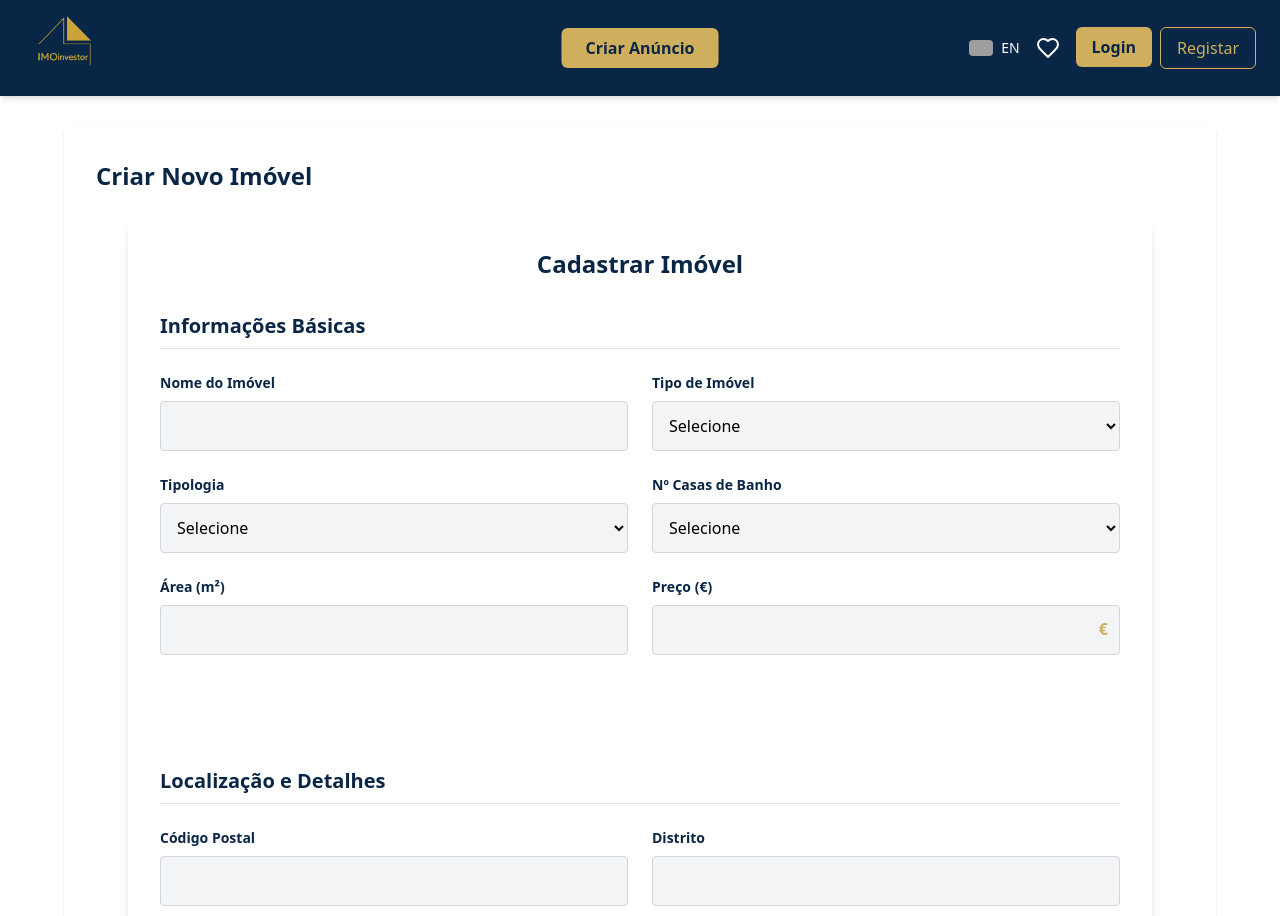
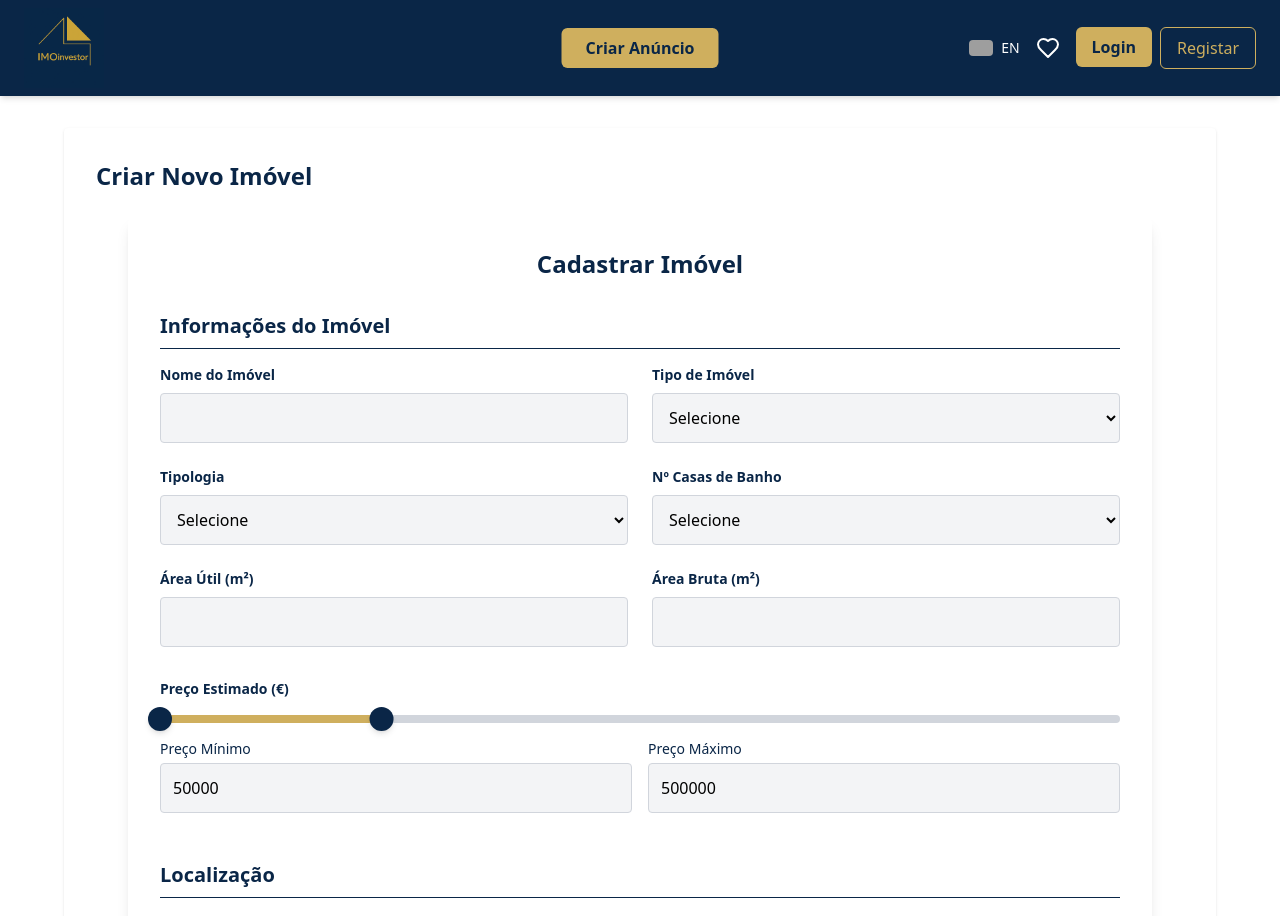
Before and after one commit to DEISI-ULHT-TFC-2024-25/TFC-DEISI2043-IMOinvestor_Frontend, a React (Vite) app in the folder imoinvestidor/: page /create-property in a window 1280 px wide. Shown: the top 916 px of the page. Built offline with nearby package versions, Linux system fonts and the light colour scheme; grey boxes are pictures that could not be loaded.

Commit message:
Updated forms

```diff
--- a/imoinvestidor/package.json
+++ b/imoinvestidor/package.json
@@ -17,6 +17,7 @@
     "prop-types": "^15.8.1",
     "react": "^18.3.1",
     "react-dom": "^18.3.1",
+    "react-range": "^1.10.0",
     "react-router-dom": "^7.1.5",
     "tailwind-scrollbar-hide": "^2.0.0"
   },
--- /dev/null
+++ b/imoinvestidor/src/components/PriceRangeSlider.jsx
@@ -0,0 +1,95 @@
+import { Range } from 'react-range';
+import PropTypes from 'prop-types';
+import { useState } from 'react';
+
+const MIN = 50000;
+const MAX = 2000000;
+const STEP = 10000;
+
+export default function PriceRangeSlider({ priceRange, setPriceRange }) {
+  const [activeThumb, setActiveThumb] = useState(null);
+
+  return (
+    <div className="w-full">
+      <Range
+        values={priceRange}
+        step={STEP}
+        min={MIN}
+        max={MAX}
+        onChange={(values) => setPriceRange(values)}
+        onFinalChange={() => setActiveThumb(null)}
+        renderTrack={({ props, children }) => (
+          <div
+            {...props}
+            className="h-2 w-full bg-gray-300 rounded-full relative"
+          >
+            <div
+              className="h-full bg-[#CFAF5E] rounded-full absolute"
+              style={{
+                left: `${((priceRange[0] - MIN) / (MAX - MIN)) * 100}%`,
+                width: `${((priceRange[1] - priceRange[0]) / (MAX - MIN)) * 100}%`,
+                top: 0,
+                bottom: 0,
+              }}
+            />
+            {children}
+          </div>
+        )}
+        renderThumb={({ props, index }) => (
+          <div
+            {...props}
+            className="h-6 w-6 bg-[#0A2647] rounded-full shadow-md cursor-pointer flex items-center justify-center relative"
+            onMouseDown={() => setActiveThumb(index)}
+            onTouchStart={() => setActiveThumb(index)}
+          >
+            {activeThumb === index && (
+              <div className="absolute -top-10 text-xs bg-[#CFAF5E] text-[#0A2647] font-semibold rounded px-2 py-1 shadow-md whitespace-nowrap">
+                {priceRange[index].toLocaleString()} €
+              </div>
+            )}
+          </div>
+        )}
+      />
+
+      {/* Inputs manuais */}
+      <div className="flex gap-4 mt-4">
+        <div className="flex-1">
+          <label className="block text-sm font-medium text-[#0A2647] mb-1">Preço Mínimo</label>
+          <input
+            type="number"
+            value={priceRange[0]}
+            min={MIN}
+            max={priceRange[1]}
+            step={STEP}
+            onChange={(e) => {
+              const val = Math.min(Number(e.target.value), priceRange[1]);
+              setPriceRange([val, priceRange[1]]);
+            }}
+            className="w-full p-3 rounded border border-gray-300 bg-gray-100 focus:outline-none focus:ring-2 focus:ring-[#CFAF5E]"
+          />
+        </div>
+
+        <div className="flex-1">
+          <label className="block text-sm font-medium text-[#0A2647] mb-1">Preço Máximo</label>
+          <input
+            type="number"
+            value={priceRange[1]}
+            min={priceRange[0]}
+            max={MAX}
+            step={STEP}
+            onChange={(e) => {
+              const val = Math.max(Number(e.target.value), priceRange[0]);
+              setPriceRange([priceRange[0], val]);
+            }}
+            className="w-full p-3 rounded border border-gray-300 bg-gray-100 focus:outline-none focus:ring-2 focus:ring-[#CFAF5E]"
+          />
+        </div>
+      </div>
+    </div>
+  );
+}
+
+PriceRangeSlider.propTypes = {
+  priceRange: PropTypes.arrayOf(PropTypes.number).isRequired,
+  setPriceRange: PropTypes.func.isRequired,
+};
--- a/imoinvestidor/src/components/PropertyForm.jsx
+++ b/imoinvestidor/src/components/PropertyForm.jsx
@@ -1,23 +1,25 @@
 import { useState, useEffect } from "react";
 import PropTypes from "prop-types";
 import { ChevronLeft, ChevronRight } from "lucide-react";
+import PriceRangeSlider from "./PriceRangeSlider";
 
 const inputStyle = "border border-gray-300 rounded w-full p-3 bg-gray-100 focus:outline-none focus:ring-2 focus:ring-[#0A2647]";
 
 const steps = [
   {
-    title: "Informações Básicas",
+    title: "Informações do Imóvel",
     fields: [
       { label: 'Nome do Imóvel', name: 'nome', type: 'text' },
       { label: 'Tipo de Imóvel', name: 'tipo', type: 'select', options: ['Apartamento', 'Casa'] },
       { label: 'Tipologia', name: 'tipologia', type: 'select', options: [...Array(10)].map((_, i) => (i < 9 ? `T${i}` : 'T9+')) },
       { label: 'Nº Casas de Banho', name: 'casasBanho', type: 'select', options: ['1', '2', '3', '4+'] },
-      { label: 'Área (m²)', name: 'area', type: 'number' },
-      { label: 'Preço (€)', name: 'preco', type: 'number', isPrice: true },
+      { label: 'Área Útil (m²)', name: 'areaUtil', type: 'number' },
+      { label: 'Área Bruta (m²)', name: 'areaBruta', type: 'number' },
     ],
+    includePriceSlider: true,
   },
   {
-    title: "Localização e Detalhes",
+    title: "Localização",
     fields: [
       { label: 'Código Postal', name: 'codigoPostal', type: 'text' },
       { label: 'Distrito', name: 'distrito', type: 'text' },
@@ -28,8 +30,8 @@ const steps = [
     ],
   },
   {
-    title: "Extras e Fotografias",
-    fields: [],  // Custom fields for step 3
+    title: "Imagens e Comodidades",
+    fields: [],
   },
 ];
 
@@ -42,51 +44,40 @@ const extraInfos = [
 export default function PropertyForm({ onSubmit, submitLabel }) {
   const [step, setStep] = useState(0);
   const [formData, setFormData] = useState({});
+  const [priceRange, setPriceRange] = useState([50000, 500000]);
   const [isDesktop, setIsDesktop] = useState(false);
 
-  // Check if we're on desktop
+
   useEffect(() => {
-    const checkIfDesktop = () => {
-      setIsDesktop(window.innerWidth >= 1024); // lg breakpoint in Tailwind
-    };
-
+    const checkIfDesktop = () => setIsDesktop(window.innerWidth >= 1024);
     checkIfDesktop();
     window.addEventListener('resize', checkIfDesktop);
-
     return () => window.removeEventListener('resize', checkIfDesktop);
   }, []);
 
-  const nextStep = () => {
-    if (step < steps.length - 1) {
-      setStep(prev => prev + 1);
-    }
-  };
-
+  const nextStep = () => setStep(prev => Math.min(prev + 1, steps.length - 1));
   const prevStep = () => setStep(prev => Math.max(prev - 1, 0));
 
   const handleSubmit = (e) => {
     e.preventDefault();
-    onSubmit(formData);
+    onSubmit({ ...formData, priceMin: priceRange[0], priceMax: priceRange[1] });
   };
-
-  // Determine if we're on the last step
-  const isLastStep = step === steps.length - 1;
 
   const renderFormFields = (stepIndex) => {
     const currentStep = steps[stepIndex];
-
-    if (currentStep.fields.length > 0) {
     return (
-        <div className="grid grid-cols-1 md:grid-cols-2 gap-6 mb-8">
+      <div className="space-y-6 mb-8">
+        {currentStep.fields.length > 0 && (
+          <div className="grid grid-cols-1 md:grid-cols-2 gap-6">
             {currentStep.fields.map((field, idx) => (
               <div key={idx} className="relative">
                 <label className="block mb-2 text-sm font-semibold text-[#0A2647]">{field.label}</label>
                 {field.type === 'select' ? (
                   <select
+                    name={field.name}
                     className={inputStyle}
-                  name={field.name}
-                  onChange={(e) => setFormData({...formData, [field.name]: e.target.value})}
                     value={formData[field.name] || ''}
+                    onChange={(e) => setFormData({ ...formData, [field.name]: e.target.value })}
                   >
                     <option value="">Selecione</option>
                     {field.options.map((opt, i) => (
@@ -96,37 +87,42 @@ export default function PropertyForm({ onSubmit, submitLabel }) {
                 ) : (
                   <input
                     type={field.type}
-                  className={`${inputStyle} ${field.isPrice ? 'pr-12' : ''}`}
                     name={field.name}
-                  onChange={(e) => setFormData({...formData, [field.name]: e.target.value})}
+                    className={inputStyle}
                     value={formData[field.name] || ''}
+                    onChange={(e) => setFormData({ ...formData, [field.name]: e.target.value })}
                   />
                 )}
-              {field.isPrice && <span className="absolute right-3 top-10 text-[#CFAF5E] font-semibold">€</span>}
               </div>
             ))}
           </div>
-      );
-    } else {
-      // Third step - Extras and Photos
-      return (
-        <div className="space-y-8">
+        )}
+
+        {currentStep.includePriceSlider && (
+          <div className="mt-8">
+            <label className="block mb-4 text-sm font-semibold text-[#0A2647]">Preço Estimado (€)</label>
+            <PriceRangeSlider priceRange={priceRange} setPriceRange={setPriceRange} />
+          </div>
+        )}
+
+        {stepIndex === 2 && (
+          <>
             <div>
               <label className="block mb-2 text-sm font-semibold text-[#0A2647]">Descrição</label>
               <textarea
                 rows="5"
+                name="descricao"
                 className={inputStyle}
-              name="descricao"
-              onChange={(e) => setFormData({...formData, descricao: e.target.value})}
                 value={formData.descricao || ''}
-            ></textarea>
+                onChange={(e) => setFormData({ ...formData, descricao: e.target.value })}
+              />
             </div>
 
             <div>
               <h4 className="text-lg font-semibold text-[#0A2647] mb-4">Fotografias</h4>
               <div className="grid grid-cols-2 md:grid-cols-4 gap-4">
                 {[...Array(8)].map((_, i) => (
-                <div key={i} className="border-2 border-dashed border-gray-300 rounded flex items-center justify-center h-20 cursor-pointer hover:border-[#CFAF5E]">
+                  <div key={i} className="border-2 border-dashed border-gray-300 rounded flex items-center justify-center h-24 cursor-pointer hover:border-[#CFAF5E]">
                     <span className="text-[#CFAF5E] text-2xl font-bold">+</span>
                   </div>
                 ))}
@@ -136,62 +132,56 @@ export default function PropertyForm({ onSubmit, submitLabel }) {
             <div>
               <h4 className="text-lg font-semibold text-[#0A2647] mb-4">Informações Adicionais</h4>
               <div className="grid grid-cols-1 md:grid-cols-2 gap-2">
-              {extraInfos.map((info, i) => (
-                <label key={i} className="flex items-center gap-2 text-[#0A2647]">
+                {extraInfos.map((info, idx) => (
+                  <label key={idx} className="flex items-center gap-2 text-[#0A2647]">
                     <input
                       type="checkbox"
                       className="accent-[#0A2647]"
                       name={`extra_${info}`}
-                    onChange={(e) => setFormData({...formData, [`extra_${info}`]: e.target.checked})}
                       checked={formData[`extra_${info}`] || false}
+                      onChange={(e) => setFormData({ ...formData, [`extra_${info}`]: e.target.checked })}
                     /> {info}
                   </label>
                 ))}
               </div>
             </div>
+          </>
+        )}
       </div>
     );
-    }
   };
 
+  const isLastStep = step === steps.length - 1;
+
   return (
-    <form onSubmit={handleSubmit} className="bg-white p-4 md:p-8 rounded-lg shadow-lg max-w-5xl mx-auto w-full">
-      {/* Header */}
+    <form onSubmit={handleSubmit} className="bg-white p-6 md:p-8 rounded-lg shadow-lg max-w-5xl mx-auto">
       <div className="text-center mb-8">
-        <h2 className="text-2xl font-bold text-[#0A2647]">
-          {isDesktop ? "Cadastrar Imóvel" : steps[step].title}
-        </h2>
+        <h2 className="text-2xl font-bold text-[#0A2647]">{isDesktop ? "Cadastrar Imóvel" : steps[step].title}</h2>
         {!isDesktop && (
           <p className="text-sm text-gray-500">Passo {step + 1} de {steps.length}</p>
         )}
       </div>
 
       {isDesktop ? (
-        // Desktop version - all steps visible without borders
         <div className="space-y-12">
-          {steps.map((stepData, idx) => (
-            <div key={idx} className="pb-8">
-              <h3 className="text-xl font-semibold text-[#0A2647] mb-6 pb-2 border-b border-gray-200">{stepData.title}</h3>
+          {steps.map((_, idx) => (
+            <div key={idx}>
+              <h3 className="text-xl font-semibold text-[#0A2647] mb-4 border-b pb-2">{steps[idx].title}</h3>
               {renderFormFields(idx)}
             </div>
           ))}
-
-          <div className="flex justify-end mt-8 pt-6 border-t border-gray-200">
+          <div className="flex justify-end mt-8 pt-4 border-t">
             <button
               type="submit"
-              className="px-8 py-3 bg-[#CFAF5E] text-[#0A2647] font-semibold rounded-md shadow-md hover:bg-[#b89a4e]"
+              className="bg-[#CFAF5E] hover:bg-[#b89a4e] text-[#0A2647] font-semibold px-8 py-3 rounded-md shadow-md transition"
             >
               {submitLabel}
             </button>
           </div>
         </div>
       ) : (
-        // Mobile version - stepped approach
         <>
-          {/* Step Content */}
           {renderFormFields(step)}
-
-          {/* Navigation Buttons */}
           <div className="flex justify-between mt-8">
             {step > 0 ? (
               <button
@@ -206,7 +196,7 @@ export default function PropertyForm({ onSubmit, submitLabel }) {
             {isLastStep ? (
               <button
                 type="submit"
-                className="px-8 py-3 bg-[#CFAF5E] text-[#0A2647] font-semibold rounded-md shadow-md hover:bg-[#b89a4e]"
+                className="bg-[#CFAF5E] hover:bg-[#b89a4e] text-[#0A2647] font-semibold px-8 py-3 rounded-md shadow-md"
               >
                 {submitLabel}
               </button>
```
Also changed, not shown: 1 other file (tests, documents, lock files or other folders). Lines whose indentation alone changed are shown as unchanged.
